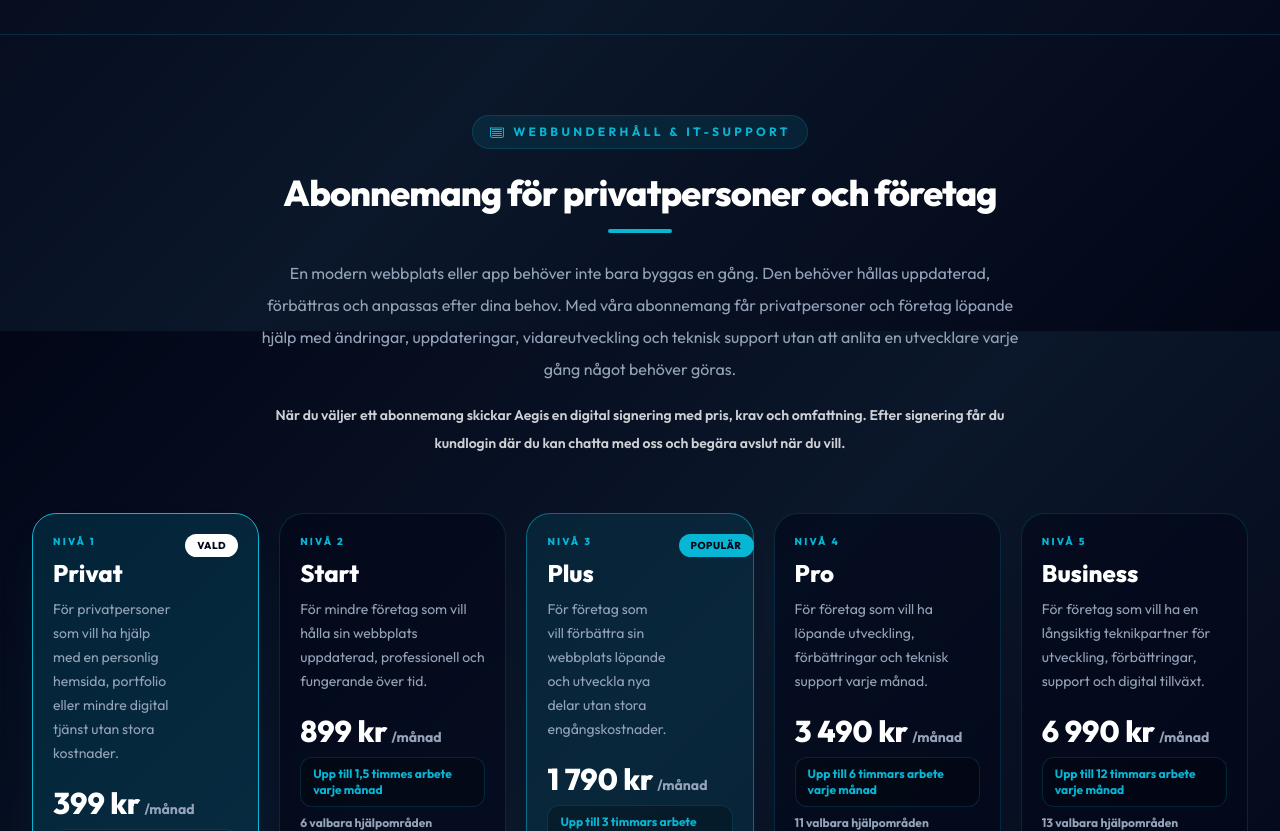
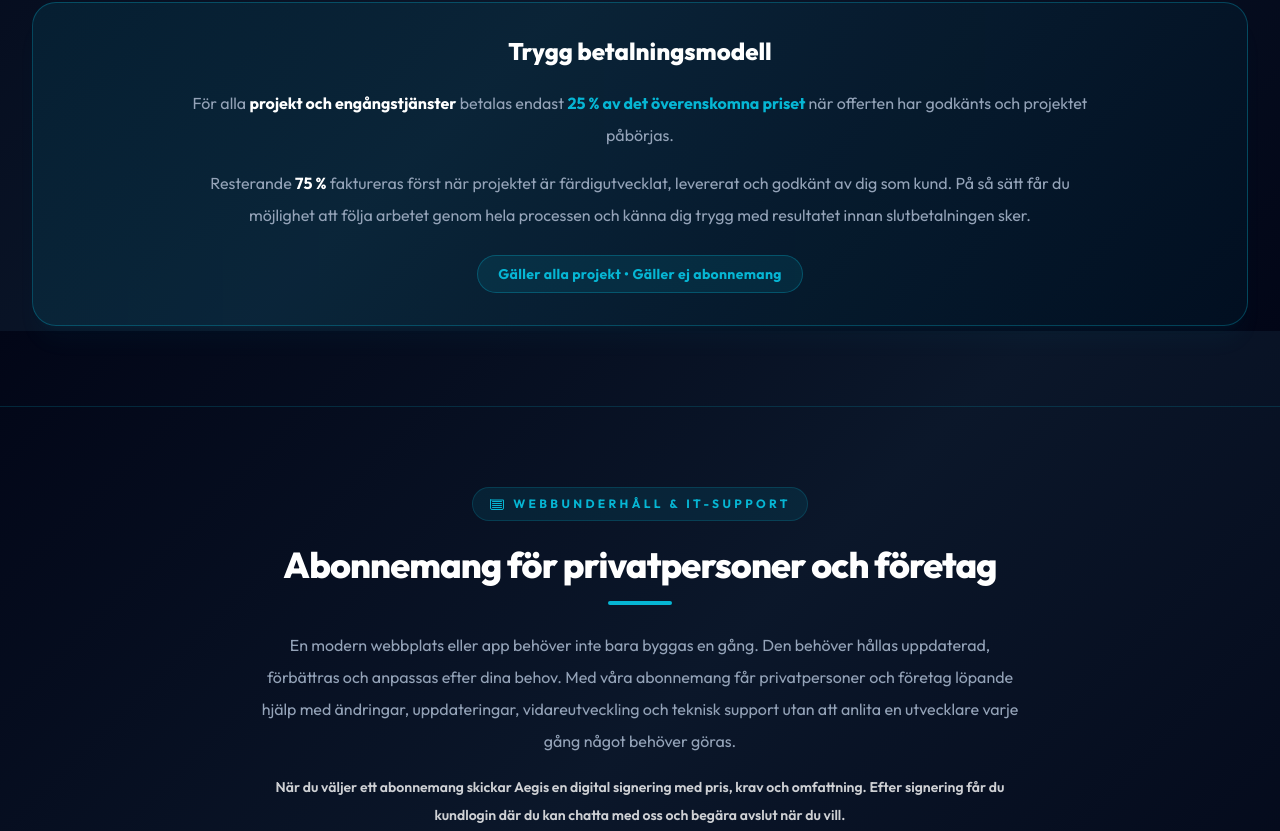
Before and after one commit to Aegis-techcore/Aegis, a Next.js app: page / in a window 1280 px wide. Shown: the part 3669-4500 px from the top of the page. Built offline with nearby package versions, Linux system fonts and the light colour scheme.

Commit message:
Ändringar i kampanjer samt lagt till betalningsinformation

```diff
--- a/app/page.jsx
+++ b/app/page.jsx
@@ -176,10 +176,10 @@ const services = [
 const subscriptionPlans = [
   {
     name: 'Privat',
-    price: '399 kr',
+    price: '99 kr',
     period: '/månad',
     audience: 'För privatpersoner som vill ha hjälp med en personlig hemsida, portfolio eller mindre digital tjänst utan stora kostnader.',
-    hours: 'Upp till 30 minuters hjälp varje månad',
+    hours: 'Upp till 30 minuters hjälp varje vecka',
     features: [
       'Ändring av enklare texter och bilder',
       'Uppdatering av kontaktuppgifter eller länkar',
@@ -192,10 +192,10 @@ const subscriptionPlans = [
   },
   {
     name: 'Start',
-    price: '899 kr',
+    price: '299 kr',
     period: '/månad',
     audience: 'För mindre företag som vill hålla sin webbplats uppdaterad, professionell och fungerande över tid.',
-    hours: 'Upp till 1,5 timmes arbete varje månad',
+    hours: 'Upp till 1 timmes arbete varje vecka',
     features: [
       'Ändring av texter, bilder och innehåll',
       'Uppdatering av kontaktuppgifter, öppettider och företagsinformation',
@@ -209,10 +209,10 @@ const subscriptionPlans = [
   },
   {
     name: 'Plus',
-    price: '1 790 kr',
+    price: '699 kr',
     period: '/månad',
     audience: 'För företag som vill förbättra sin webbplats löpande och utveckla nya delar utan stora engångskostnader.',
-    hours: 'Upp till 3 timmars arbete varje månad',
+    hours: 'Upp till 2 timmars arbete varje månad',
     features: [
       'Allt som ingår i Start',
       'Skapande av nya sektioner på webbplatsen',
@@ -228,10 +228,10 @@ const subscriptionPlans = [
   },
   {
     name: 'Pro',
-    price: '3 490 kr',
+    price: '1 490 kr',
     period: '/månad',
     audience: 'För företag som vill ha löpande utveckling, förbättringar och teknisk support varje månad.',
-    hours: 'Upp till 6 timmars arbete varje månad',
+    hours: 'Upp till 3 timmars arbete varje månad',
     features: [
       'Allt som ingår i Plus',
       'Löpande vidareutveckling av webbplats eller app',
@@ -247,10 +247,10 @@ const subscriptionPlans = [
   },
   {
     name: 'Business',
-    price: '6 990 kr',
+    price: '2 990 kr',
     period: '/månad',
     audience: 'För företag som vill ha en långsiktig teknikpartner för utveckling, förbättringar, support och digital tillväxt.',
-    hours: 'Upp till 12 timmars arbete varje månad',
+    hours: 'Upp till 5 timmars arbete varje månad',
     features: [
       'Allt som ingår i Pro',
       'Kontinuerlig utveckling av webbplats, app eller digital tjänst',
@@ -848,6 +848,7 @@ export default function Page() {
                 ]
               }
             ].map((pkg) => (
+
               <div
                 key={pkg.name}
                 className={`rounded-3xl border p-6 transition duration-300 hover:-translate-y-1 ${pkg.highlighted
@@ -878,6 +879,31 @@ export default function Page() {
                 </a>
               </div>
             ))}
+          </div>
+
+          {/* Betalningsinformation */}
+          <div className="mt-12 rounded-3xl border border-brand-primary/30 bg-gradient-to-r from-brand-primary/10 to-cyan-500/5 p-8 shadow-xl shadow-brand-glow/10">
+            <div className="max-w-4xl mx-auto text-center">
+              <h3 className="text-2xl font-black text-white">
+                Trygg betalningsmodell
+              </h3>
+
+              <p className="mt-5 text-base leading-8 text-brand-muted">
+                För alla <span className="font-bold text-white">projekt och engångstjänster</span> betalas endast <span className="font-bold text-brand-primary">25&nbsp;% av det överenskomna priset</span> när offerten har godkänts och projektet påbörjas.
+              </p>
+
+              <p className="mt-4 text-base leading-8 text-brand-muted">
+                Resterande <span className="font-bold text-white">75&nbsp;%</span> faktureras först när projektet är
+                färdigutvecklat, levererat och godkänt av dig som kund. På så sätt får du möjlighet att följa arbetet
+                genom hela processen och känna dig trygg med resultatet innan slutbetalningen sker.
+              </p>
+
+              <div className="mt-6 inline-flex rounded-full border border-brand-primary/30 bg-brand-primary/10 px-5 py-2">
+                <span className="text-sm font-bold tracking-wide text-brand-primary">
+                  Gäller alla projekt • Gäller ej abonnemang
+                </span>
+              </div>
+            </div>
           </div>
         </div>
       </section>
@@ -1076,8 +1102,8 @@ export default function Page() {
                 Om arbetet tar mer tid än vad som ingår i ditt abonnemang debiteras extra tid separat.
               </p>
               <div className="mt-6 rounded-2xl border border-brand-border bg-black/30 p-5">
-                <p className="text-sm font-bold text-brand-muted">Extra utveckling</p>
-                <p className="mt-1 text-3xl font-black text-white">500 kr/timme</p>
+                <p className="text-sm font-bold text-brand-muted">Extra utveckling (Gäller för Pro och Business paket)</p>
+                <p className="mt-1 text-3xl font-black text-white">249 kr/timme</p>
               </div>
               <p className="mt-5 text-sm font-semibold leading-7 text-white/85">
                 Vi påbörjar aldrig extra arbete utan att först informera dig och få ditt godkännande.
```
Lines whose indentation alone changed are shown as unchanged.
